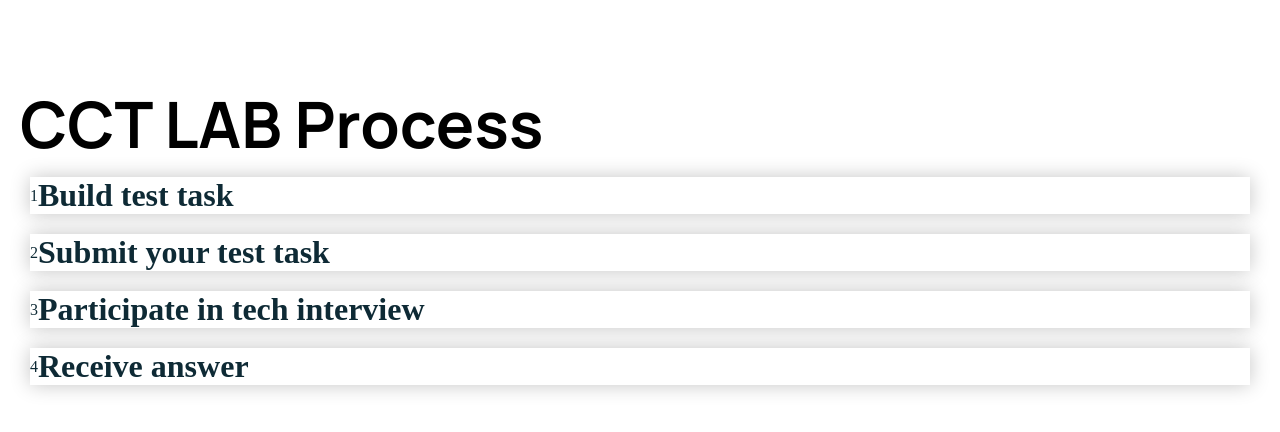
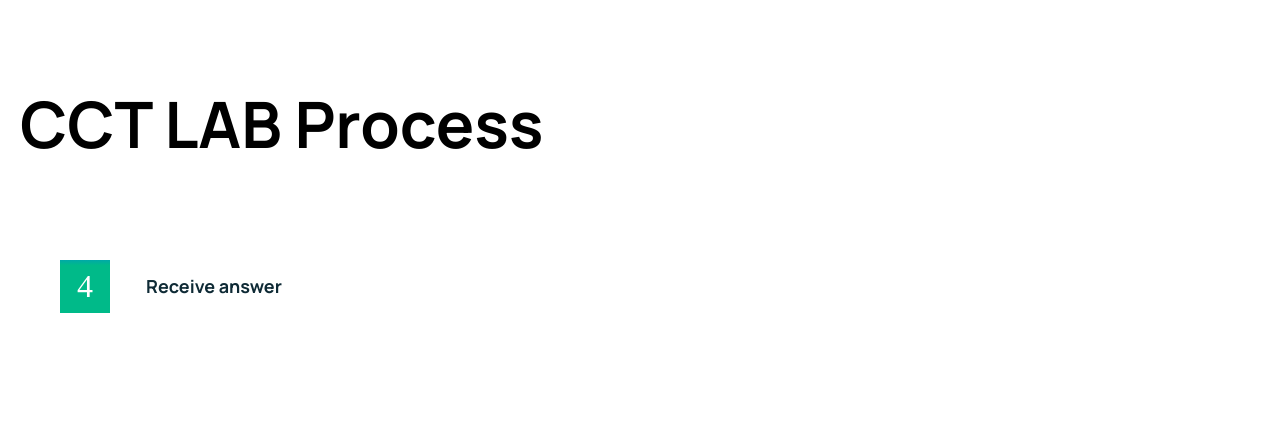
Before and after one commit to grum1n/react-cct, a React (Create React App) app: page / in a window 1280 px wide. Shown: the top 432 px of the page. Built offline with nearby package versions, Linux system fonts and the light colour scheme.

Commit message:
added Wrap style

```diff
--- a/src/components/Accordion.js
+++ b/src/components/Accordion.js
@@ -44,6 +44,46 @@ const WrapDiv = styled.div`
     cursor:pointer;
     box-shadow: 0 0 20px #c5c5c5;
 `
+const Wrap = styled.div`
+    background:#fff;
+    padding:16px 30px;
+    color:rgba(14,42,53,1);
+    position:relative;
+    display: flex;
+    justify-content: flex-start;
+    align-items:center;
+    width:100%;
+    text-align:center;
+    cursor:pointer;
+
+    position:absolute;
+    height: 98px;
+    top:0;
+    left:0;
+
+    h1 {
+        margin:0;
+        font-family: 'Manrope', sans-serif;
+        font-size:18px;
+        font-weight:700;
+        line-height:24px;
+
+    }
+    span {
+        margin: 0 36px 0 0;
+        width: 50px;
+        height:53px;
+        display:flex;
+        justify-content:center;
+        align-items:center;
+        font-size:2rem;
+        color:rgba(255,255,255,1);
+        background: linear-gradient(180deg, #00a9a7 0%, #00ba89 10% );
+    }
+
+`;
+
+
 
 const Accordion = () => {
     return (
@@ -54,8 +94,10 @@ const Accordion = () => {
                     return (
                         <WrapContainer>
                             <WrapDiv>
-                                <span>{item.number}</span>
-                                <h1>{item.title}</h1>
+                                <Wrap>
+                                    <span>{item.number}</span>
+                                    <h1>{item.title}</h1>
+                                </Wrap>
                             </WrapDiv>
                         </WrapContainer>
                         )
```
